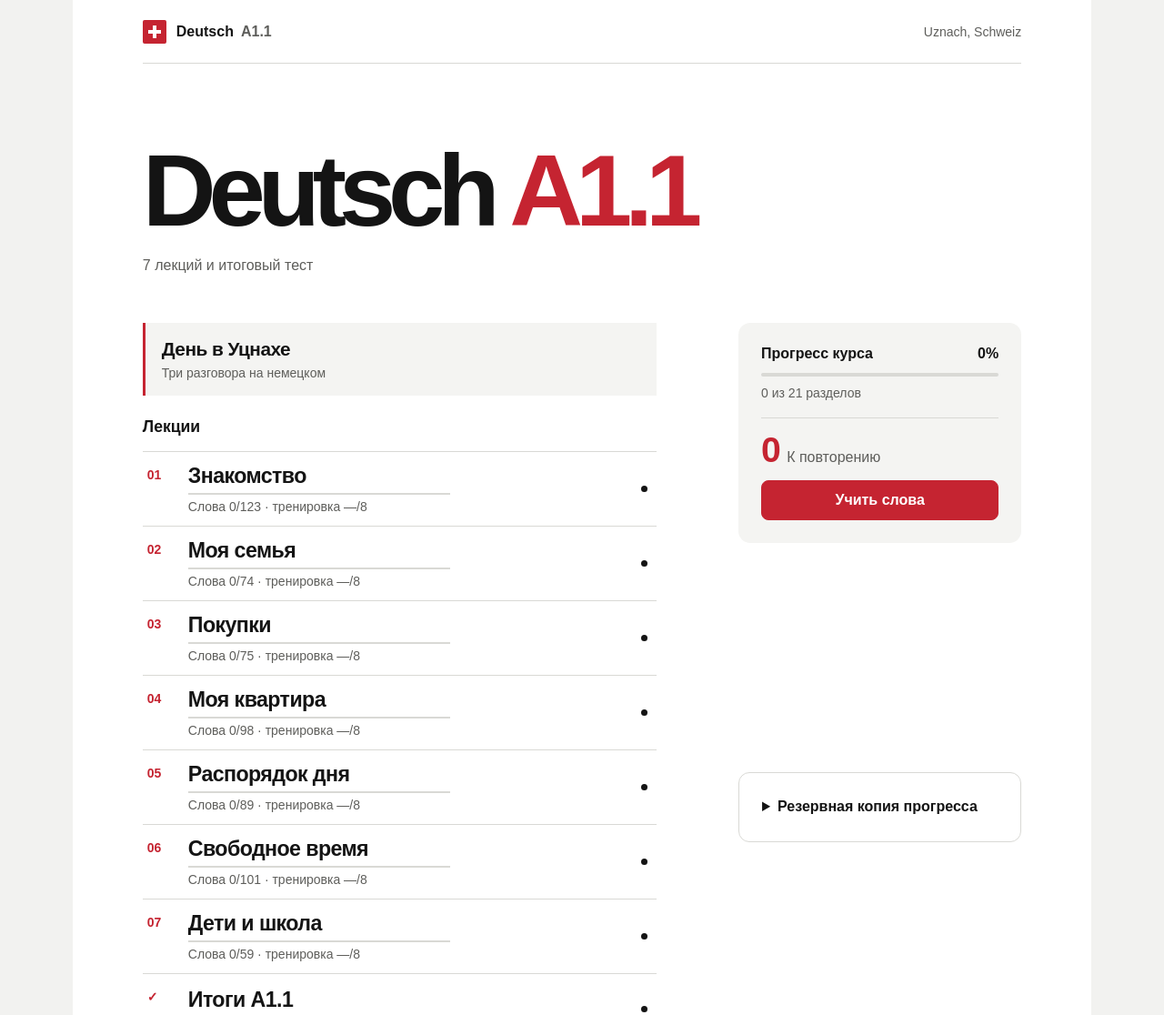
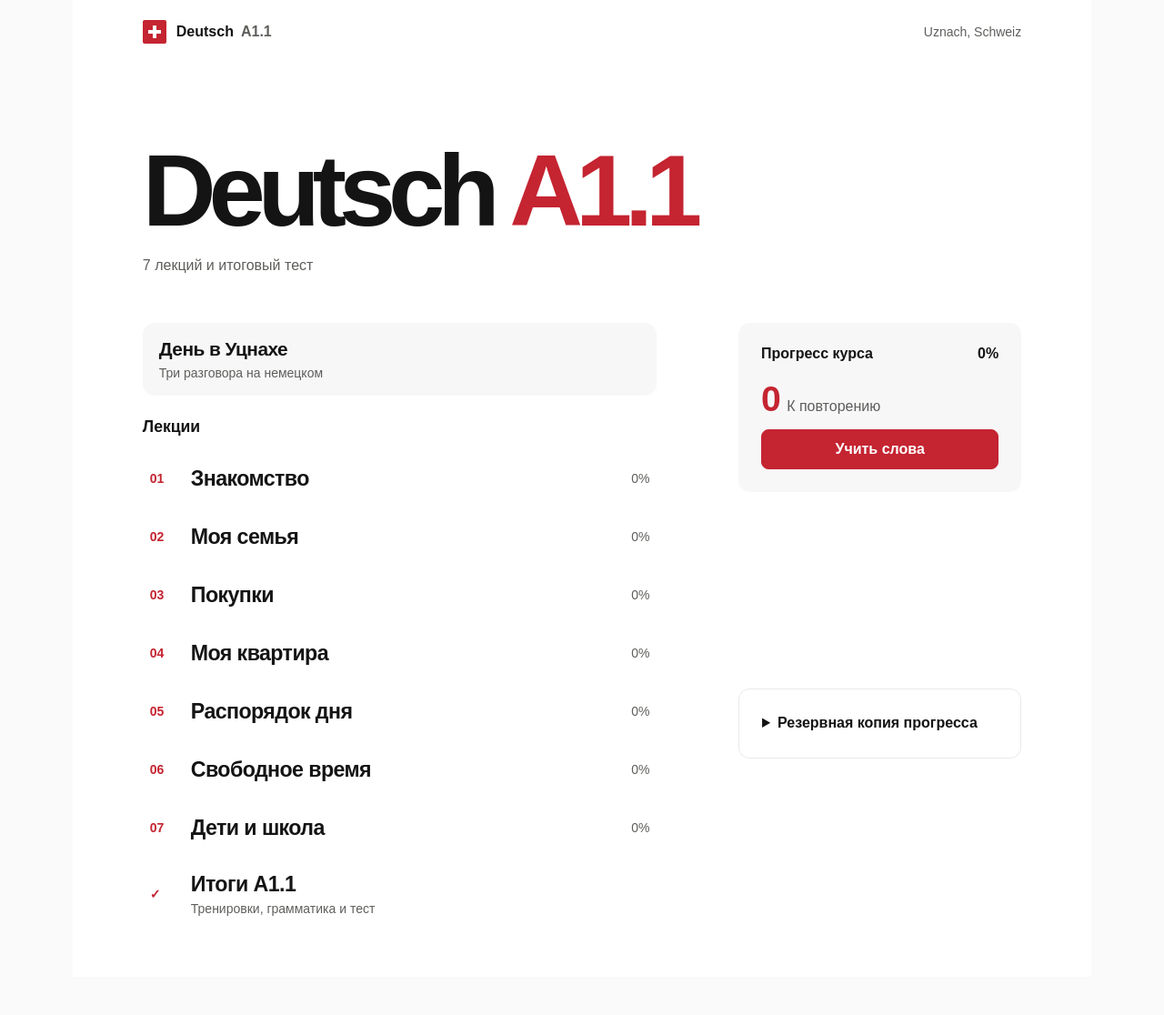
Before and after one commit to kirillpokazhet-commits/schweiz, a plain HTML site: page index.html in a window 1280 px wide. Shown: the top 1116 px of the page at 91% size. After the commit the page ends 1074 px from the top, so only its background shows below. Drawn offline with Linux system fonts and the light colour scheme.

Commit message:
Add files via upload

```diff
--- a/app.js
+++ b/app.js
@@ -1,5 +1,5 @@
 const elements = Object.fromEntries(
-  ["overview", "lesson-view", "lessons", "progress", "percent", "completed", "due-count", "hero", "sections", "content", "storage-message", "audio-status"]
+  ["overview", "lesson-view", "lessons", "percent", "due-count", "hero", "sections", "content", "storage-message", "audio-status"]
     .map(id => [id, document.getElementById(id)])
 );
 const labels = { theory: "Теория", words: "Слова", practice: "Тренировка", grammar: "Грамматика", test: "Тест A1.1" };
@@ -183,10 +183,7 @@ function renderNavigation() {
   const max = course.length * 3;
   const words = course.flatMap(wordsFor);
   const due = words.filter(card => saved.cards[card.key]?.due <= Date.now()).length;
-  elements.progress.max = max;
-  elements.progress.value = count;
   elements.percent.textContent = `${Math.round(count / max * 100)}%`;
-  elements.completed.textContent = `${count} из ${max} разделов`;
   elements["due-count"].textContent = due;
   if (!view.home) return;
   const completedScenes = uznachScenes.filter(scene => saved.scenes[scene.id]).length;
@@ -199,16 +196,14 @@ function renderNavigation() {
     const value = Number(Boolean(saved.theory[lesson.id])) + learned + (score ?? 0);
     return `<a class="lesson" href="#${lesson.id}">
       <span class="number">${String(lesson.id).padStart(2, "0")}</span>
-      <span class="lesson-info"><strong>${lesson.title}</strong>
-        <span class="lesson-bar" aria-hidden="true"><span style="width:${value / max * 100}%"></span></span>
-        <small>Слова ${learned}/${lesson.words.length} · тренировка ${score ?? "—"}/${lesson.practice.length}</small>
-      </span><span class="row-marker" aria-hidden="true"></span>
+      <span class="lesson-info"><strong>${lesson.title}</strong></span>
+      <small class="lesson-percent">${Math.round(value / max * 100)}%</small>
     </a>`;
   }).join("") + `<a class="lesson lesson-final" href="#final">
       <span class="number" aria-hidden="true">✓</span>
       <span class="lesson-info"><strong>Итоги A1.1</strong>
         <small>${saved.bestTest === null ? "Тренировки, грамматика и тест" : `Лучший результат теста ${saved.bestTest}/${finalTest.length}`}</small>
-      </span><span class="row-marker" aria-hidden="true"></span>
+      </span>
     </a>`;
 }
 
@@ -489,7 +484,7 @@ function renderQuestion() {
     scene ? scene.goal : `Задание ${index + 1} из ${questions.length} · ${formats[type]}`, `
     ${scene ? sceneLine(scene, study.step.line) : ""}
     ${test || scene ? "" : `<div class="practice-progress">
-      <progress value="${study.answers.length}" max="${questions.length}" aria-label="Задания с ответом"></progress>
+      <small>Пройдено ${Math.round(study.answers.length / questions.length * 100)}%</small>
       <small aria-live="polite">Верных подряд: ${study.streak}</small>
     </div>`}
     <div class="panel">
--- a/index.html
+++ b/index.html
@@ -16,8 +16,6 @@
     <div id="overview">
       <div class="overall">
         <div class="spread"><strong>Прогресс курса</strong><span id="percent"></span></div>
-        <progress id="progress" max="21" value="0" aria-label="Прогресс курса"></progress>
-        <small id="completed"></small>
         <div class="study-next">
           <div><strong id="due-count"></strong><span>К повторению</span></div>
           <a class="button primary" href="#words">Учить слова</a>
--- a/style.css
+++ b/style.css
@@ -1,13 +1,14 @@
 :root {
   color-scheme: light;
   font-family: Arial, sans-serif;
-  background: #f2f2f0;
+  background: #fafafa;
   color: #141414;
   --paper: #fff;
   --ink: #141414;
   --muted: #5e5e5b;
-  --line: #d9d9d5;
-  --soft: #f4f4f2;
+  --line: #e9e9eb;
+  --soft: #f7f7f8;
+  --card-radius: 13px;
   --accent: #c52431;
   --accent-hover: #aa1825;
   --ease: cubic-bezier(.2, .7, .25, 1);
@@ -22,7 +23,7 @@ button { cursor: pointer; }
 h1, h2, h3, p, dl { margin: 0; }
 small { font-size: .875rem; color: var(--muted); }
 .layout { width: min(100%, 70rem); min-height: 100vh; margin-inline: auto; background: var(--paper); padding: 0 clamp(20px, 6vw, 88px) 52px; }
-.masthead { min-height: 70px; border-bottom: 1px solid var(--line); display: flex; align-items: center; justify-content: space-between; gap: 12px; }
+.masthead { min-height: 70px; display: flex; align-items: center; justify-content: space-between; gap: 12px; }
 .wordmark { display: inline-flex; align-items: center; gap: 8px; min-height: 44px; font-size: 1rem; font-weight: 700; }
 .wordmark-level, .location { color: var(--muted); }
 .location { font-size: .875rem; }
@@ -41,7 +42,7 @@ h1 { font-size: clamp(2.5rem, 7vw, 4.75rem); letter-spacing: -.073em; line-heigh
 .home-link:hover { color: var(--accent); }
 #overview { display: grid; gap: 28px; }
 .lesson-list h2 { margin-bottom: 16px; font-size: 1.1rem; }
-.uznach-entry { display: grid; gap: 6px; margin-bottom: 24px; padding: 17px 18px; border-left: 3px solid var(--accent); background: var(--soft); transition: background-color 180ms var(--ease); }
+.uznach-entry { display: grid; gap: 6px; margin-bottom: 24px; padding: 17px 18px; border-radius: var(--card-radius); background: var(--soft); transition: background-color 180ms var(--ease); }
 .uznach-entry strong { font-size: 1.3rem; letter-spacing: -.025em; }
 .uznach-entry:hover { background: #fff0f0; }
 #sections[hidden] + #content { margin-top: 24px; }
@@ -55,25 +56,19 @@ h1 { font-size: clamp(2.5rem, 7vw, 4.75rem); letter-spacing: -.073em; line-heigh
 .scene-line strong { font-size: 1.1rem; }
 .error-rule { margin-top: 12px; padding: 12px 14px; border-left: 2px solid var(--accent); background: #fff4f4; }
 .error-rule details { margin-top: 8px; }
-#lessons { border-top: 1px solid var(--line); }
-.lesson { display: grid; grid-template-columns: 33px minmax(0, 1fr) 12px; align-items: center; gap: 12px; min-height: 77px; padding: 13px 5px; border-bottom: 1px solid var(--line); transition: background-color 180ms var(--ease), color 180ms var(--ease); }
+#lessons { display: grid; gap: 4px; }
+.lesson { display: grid; grid-template-columns: 33px minmax(0, 1fr) auto; align-items: center; gap: 12px; min-height: 60px; padding: 11px 8px; border-radius: 8px; transition: background-color 180ms var(--ease), color 180ms var(--ease); }
 .lesson:hover, .lesson:focus-visible { color: var(--accent); background: var(--soft); }
-.number { align-self: start; padding-top: 4px; font-size: .875rem; color: var(--accent); font-weight: 700; font-variant-numeric: tabular-nums; }
+.number { font-size: .875rem; color: var(--accent); font-weight: 700; font-variant-numeric: tabular-nums; }
 .lesson-info { min-width: 0; display: grid; gap: 5px; }
 .lesson-info strong { font-size: clamp(1.12rem, 3vw, 1.45rem); letter-spacing: -.025em; }
-.lesson-bar { height: 2px; max-width: 18rem; overflow: hidden; background: var(--line); }
-.lesson-bar span { display: block; height: 100%; background: var(--accent); }
+.lesson-percent { font-variant-numeric: tabular-nums; }
 .row-marker { width: 7px; height: 7px; background: var(--ink); border-radius: 100%; transition: scale 180ms var(--ease), background-color 180ms var(--ease); }
-.lesson:hover .row-marker { scale: 1.35; background: var(--accent); }
 .lesson-final { min-height: 78px; }
-.overall { align-self: start; padding: clamp(17px, 3vw, 25px); background: var(--soft); border-radius: 13px; }
+.overall { align-self: start; padding: clamp(17px, 3vw, 25px); background: var(--soft); border-radius: var(--card-radius); }
 .spread { display: flex; justify-content: space-between; align-items: center; gap: 12px; }
 #percent { font-weight: 700; font-variant-numeric: tabular-nums; }
-progress { display: block; width: 100%; height: 4px; border: 0; border-radius: 99px; margin: 12px 0 9px; appearance: none; overflow: hidden; background: var(--line); accent-color: var(--accent); }
-progress::-webkit-progress-bar { background: var(--line); }
-progress::-webkit-progress-value { background: var(--accent); transition: width 220ms var(--ease); }
-progress::-moz-progress-bar { background: var(--accent); }
-.study-next { display: grid; gap: 14px; margin-top: 18px; padding-top: 15px; border-top: 1px solid var(--line); }
+.study-next { display: grid; gap: 14px; margin-top: 21px; }
 .study-next > div { display: flex; align-items: baseline; gap: 9px; }
 .study-next strong { font-size: 2.45rem; letter-spacing: -.07em; line-height: 1; color: var(--accent); font-variant-numeric: tabular-nums; }
 .study-next span { color: var(--muted); }
@@ -135,9 +130,7 @@ input[type="file"] { max-width: 100%; padding: 8px; }
 .word-tray { min-height: 60px; align-items: center; padding: 7px; border: 1px dashed #aaa; border-radius: 8px; background: var(--soft); }
 .word-tray button, .word-bank button { padding: 5px 10px; }
 .word-bank button:disabled { opacity: .4; cursor: default; }
-.practice-progress { display: flex; align-items: center; gap: 12px; margin-bottom: 12px; }
-.practice-progress progress { flex: 1; min-width: 0; }
-.practice-progress small { flex: none; }
+.practice-progress { display: flex; flex-wrap: wrap; align-items: center; justify-content: space-between; gap: 8px 12px; margin-bottom: 12px; }
 .dictation-help { margin-top: 8px; color: var(--muted); }
 .dictation-help p { margin-top: 6px; }
 .feedback { margin-top: 14px; animation: appear 230ms var(--ease) both; }
```
